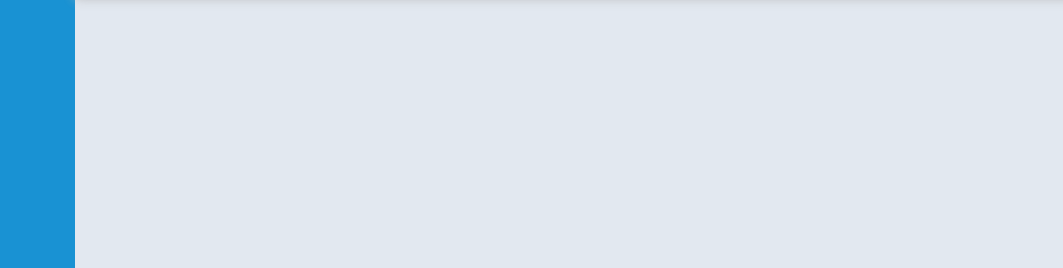
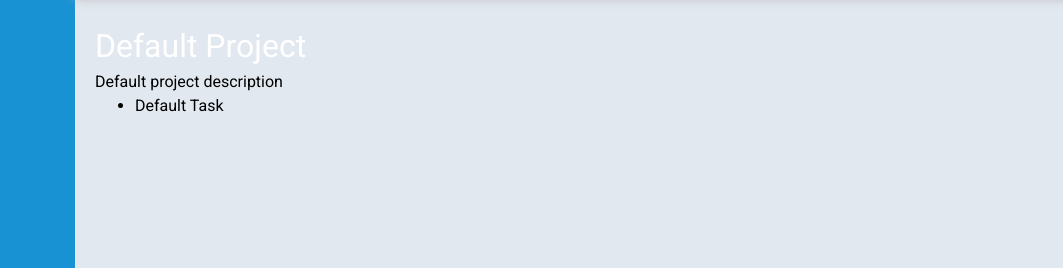
Before and after one commit to ouegy/todo-2.0, a website built with webpack: page src/template.html in a window 1280 px wide. Both pictures are taken after a click on the link "Default Project". Shown: the part 181-449 px from the top of the page, 217-1280 px from the left. Built offline with nearby package versions, Linux system fonts and the light colour scheme.

```diff
--- a/src/controller.js
+++ b/src/controller.js
@@ -17,6 +17,9 @@
     static getProjects() {
         return Project.getProjects();
     }
+    // static loadProjectView(project) {
+    //     return View.loadProjectView(project);
+    // }
 }
 
 View.addGlobalEventListener("click", "a", (e) => {
--- a/src/styles.css
+++ b/src/styles.css
@@ -221,18 +221,20 @@
     grid-row: 2 / 3;
     padding: 30px 20px 0 20px;
     gap: 20px;
-    flex-direction: column-reverse;
-    justify-content: flex-end;
+    flex-direction: column;
+    justify-content: flex-start;
   }
 
   #form-container {
-    background-color: #E2E8F0;
+    background-color: #fff;
     grid-column: 2 / 5;
     grid-row: 1 / 2;
-    padding: 30px 20px 0 20px;
+    padding: 3rem;
     gap: 20px;
-    flex-direction: column-reverse;
-    justify-content: flex-end;
+  }
+  #add {
+    display: flex;
+    justify-content: space-between;
   }
 
   .announcement-container {
--- a/src/template.html
+++ b/src/template.html
@@ -10,7 +10,7 @@
     <link href="https://fonts.googleapis.com/css2?family=Roboto:ital,wght@0,100;0,300;0,400;0,500;0,700;0,900;1,100;1,300;1,400;1,500;1,700;1,900&display=swap" rel="stylesheet">
 </head>
 <body>
-    <div class="container">
+    <div id="container" class="container">
         <header class="drop-shadow">
             <div class="user-details">
                 <div class="circle avatar clickable"></div>
@@ -20,7 +20,7 @@
                 </div>
             </div>
         </header>
-        <div class="sidebar">
+        <div id="sidebar" class="sidebar">
             <div>
                 <div class="title">
                     <img src="#" />
@@ -40,11 +40,11 @@
             </div>
 
         </div>
+        <!-- <div id="form-container">
 
+        </div> -->
         <div id="main" class="main-content">
-            <div id="form-container">
 
-            </div>
         </div>
     </div>
 </body>
--- a/src/views/sidebar.js
+++ b/src/views/sidebar.js
@@ -14,7 +14,7 @@
         sidebarList.appendChild(li);
         a.addEventListener("click", (e) => {
             e.preventDefault;
-            //loadProjectView(project);
+            View.loadProjectView(project);
         });
     });
 }
--- a/src/views/view.js
+++ b/src/views/view.js
@@ -19,34 +19,53 @@
         if (classes) ele.classList.add(classes);
         return ele;
     }
+    static createHeader(pageName, classes) {
+        const home = document.createElement("div", classes);
+        const title = this.createElement("h1", pageName, "title");
+        home.appendChild(title);
+        return home;
+    }
     static loadForm() {
-        const content = document.getElementById("form-container");
-        content.appendChild(createForm());
-        content.classList.add("fade-in");
+        const main = document.getElementById("main");
+        const formContainer = document.createElement("div");
+        formContainer.setAttribute("id", "form-container");
+        main.prepend(formContainer);
+        formContainer.appendChild(createForm());
+        formContainer.classList.add("fade-in");
     }
     static closeForm() {
-        const parent = document.getElementById("form-container");
+        const parent = document.getElementById("main");
         parent.classList.remove("fade-in");
-        const child = document.getElementById("add");
+        const child = document.getElementById("form-container");
         parent.removeChild(child);
     }
     static renderSidebarProjects() {
         return renderSidebarProjects();
     }
+    static renderTasks(project) {
+        const tasks = project.tasks;
+        const description = document.querySelector(".description");
+        const ul = document.createElement("ul");
+        tasks.forEach((task) => {
+            const li = this.createElement("li", task.title);
+            ul.appendChild(li);
+            description.appendChild(ul);
+        });
+    }
+    static loadProjectView(project) {
+        const content = document.getElementById("main");
+        content.replaceChildren();
+        content.appendChild(this.createProjectView(project));
+        this.renderTasks(project);
+    }
+    static createProjectView(project) {
+        const projectView = this.createHeader(project.title, "project");
+        const description = this.createElement(
+            "p",
+            project.desc,
+            "description"
+        );
+        projectView.appendChild(description);
+        return projectView;
+    }
 }
-
-// View.addGlobalEventListener("click", "a", (e) => {
-//     e.preventDefault();
-//     console.log(e.target.textContent);
-//     return e.target.textContent;
-// });
-
-// View.addGlobalEventListener("click", "#add-project", (e) => {
-//     e.preventDefault();
-//     View.loadForm();
-// });
-
-// View.addGlobalEventListener("click", "#close", (e) => {
-//     e.preventDefault();
-//     View.closeForm();
-// });
```
